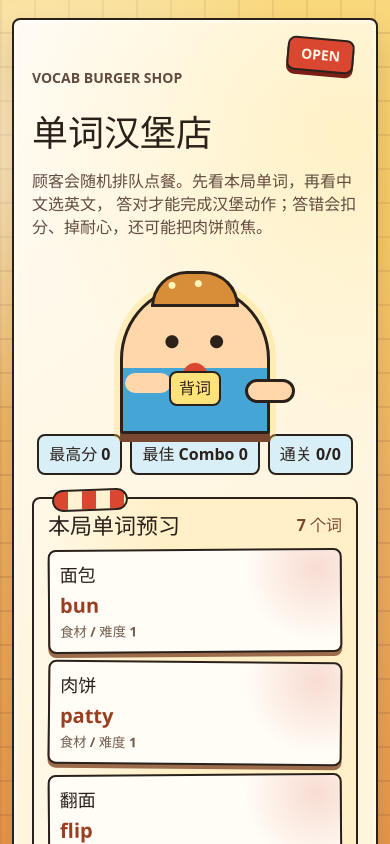
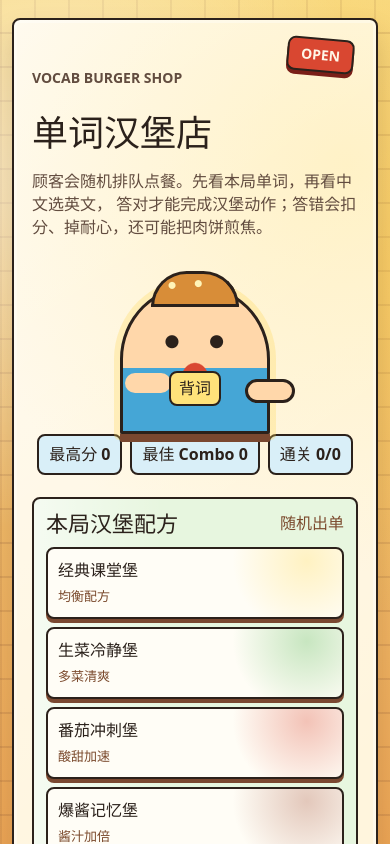
Before and after one commit to 3042535641/vocab-burger-game, a React (Vite) app: page / in a window 390 px wide. Shown: the top 844 px of the page. Built offline with nearby package versions, Linux system fonts and the light colour scheme.

Commit message:
Improve queue pacing and recipe preview

```diff
--- a/src/App.css
+++ b/src/App.css
@@ -308,6 +308,64 @@
   border-radius: 8px;
   background: #d9eff8;
   font-weight: 900;
+}
+
+.recipe-preview {
+  margin: 0 0 16px;
+  padding: 12px;
+  border: 2px solid #2b211b;
+  border-radius: 8px;
+  background:
+    linear-gradient(90deg, rgba(255, 255, 255, 0.58), transparent 40%),
+    #e7f6df;
+}
+
+.recipe-preview-grid {
+  display: grid;
+  grid-template-columns: repeat(4, minmax(0, 1fr));
+  gap: 8px;
+}
+
+.recipe-preview-card {
+  display: grid;
+  gap: 4px;
+  min-height: 72px;
+  padding: 10px;
+  border: 2px solid #2b211b;
+  border-radius: 8px;
+  background:
+    radial-gradient(circle at 88% 18%, rgba(255, 226, 122, 0.42), transparent 28%),
+    #fffdf6;
+  box-shadow: 0 4px 0 #7a4830;
+  text-align: left;
+}
+
+.recipe-preview-card strong {
+  font-size: 16px;
+}
+
+.recipe-preview-card span {
+  color: #7b4a2d;
+  font-size: 13px;
+  font-weight: 900;
+}
+
+.recipe-green {
+  background:
+    radial-gradient(circle at 88% 18%, rgba(101, 189, 97, 0.36), transparent 28%),
+    #fffdf6;
+}
+
+.recipe-tomato {
+  background:
+    radial-gradient(circle at 88% 18%, rgba(217, 71, 49, 0.32), transparent 28%),
+    #fffdf6;
+}
+
+.recipe-sauce {
+  background:
+    radial-gradient(circle at 88% 18%, rgba(154, 62, 34, 0.28), transparent 28%),
+    #fffdf6;
 }
 
 .tutorial-backdrop {
@@ -2143,6 +2201,7 @@
   }
 
   .intro-hero,
+  .recipe-preview-grid,
   .preview-grid {
     grid-template-columns: 1fr 1fr;
   }
@@ -2168,6 +2227,7 @@
 
   .recipe-list,
   .answer-grid,
+  .recipe-preview-grid,
   .preview-grid {
     grid-template-columns: 1fr 1fr;
   }
@@ -2212,6 +2272,7 @@
 @media (max-width: 560px) {
   .recipe-list,
   .answer-grid,
+  .recipe-preview-grid,
   .preview-grid,
   .intro-hero {
     grid-template-columns: 1fr;
--- a/src/App.tsx
+++ b/src/App.tsx
@@ -29,12 +29,15 @@ import { gameAudio } from './utils/audio'
 import {
   bossLines,
   bossVictoryLines,
+  buildQuestion,
   cookPatty,
   correctLines,
   createCustomer,
   getRandomDelay,
+  getTargetQueueSize,
   getWaitingLine,
   pickLine,
+  recipeCatalog,
   wrongLines,
 } from './utils/gameLogic'
 import {
@@ -88,25 +91,16 @@ function App() {
           list.findIndex((item) => item.english === word.english) === index,
       )
   }, [wordPool])
+  const previewRecipes = recipeCatalog
 
   const activeCustomer =
     customers.find((customer) => customer.id === activeCustomerId) ??
     customers[0]
   const activeStep = activeCustomer?.steps[activeCustomer.stepIndex]
-  const activeQuestion = useMemo(() => {
-    if (!activeCustomer || !activeStep) {
-      return undefined
-    }
-
-    const options = [activeStep.word.english, ...activeStep.word.wrongOptions]
-    const offset = (activeCustomer.id + activeCustomer.stepIndex) % options.length
-
-    return {
-      chinese: activeStep.word.chinese,
-      correctAnswer: activeStep.word.english,
-      options: [...options.slice(offset), ...options.slice(0, offset)],
-    }
-  }, [activeCustomer, activeStep])
+  const activeQuestion = useMemo(
+    () => buildQuestion(activeCustomer),
+    [activeCustomer],
+  )
   const goalText = bossSpawned
     ? bossDefeated
       ? 'Boss 已完成'
@@ -237,7 +231,12 @@ function App() {
 
     const spawnTimer = window.setTimeout(() => {
       setCustomers((currentCustomers) => {
-        if (currentCustomers.length >= maxCustomers) {
+        const targetQueueSize = getTargetQueueSize(servedCount)
+
+        if (
+          currentCustomers.length >= maxCustomers ||
+          currentCustomers.length >= targetQueueSize
+        ) {
           return currentCustomers
         }
 
@@ -677,6 +676,24 @@ function App() {
             </span>
           </div>
 
+          <section className="recipe-preview" aria-labelledby="recipe-preview-title">
+            <div className="section-heading">
+              <h2 id="recipe-preview-title">本局汉堡配方</h2>
+              <span>随机出单</span>
+            </div>
+            <div className="recipe-preview-grid">
+              {previewRecipes.map((recipe) => (
+                <article
+                  className={`recipe-preview-card recipe-${recipe.id}`}
+                  key={recipe.id}
+                >
+                  <strong>{recipe.name}</strong>
+                  <span>{recipe.tag}</span>
+                </article>
+              ))}
+            </div>
+          </section>
+
           <section className="word-preview" aria-labelledby="preview-title">
             <div className="section-heading">
               <h2 id="preview-title">本局单词预习</h2>
--- a/src/components/CustomerQueue.tsx
+++ b/src/components/CustomerQueue.tsx
@@ -1,3 +1,4 @@
+import { memo } from 'react'
 import { maxCustomers } from '../constants/game'
 import type { Customer, Mood } from '../types/game'
 
@@ -88,7 +89,7 @@ function CustomerQueue({
               </span>
               <span className="customer-info">
                 <strong>{customer.name}</strong>
-                <span>{customer.isBoss ? '超级顾客' : '经典汉堡'}</span>
+                <span>{customer.recipe.name}</span>
                 <span>情绪：{moodLabels[mood]}</span>
               </span>
               <span className={`speech-bubble ${mood}`}>{customer.speech}</span>
@@ -103,4 +104,4 @@ function CustomerQueue({
   )
 }
 
-export default CustomerQueue
+export default memo(CustomerQueue)
--- a/src/utils/gameLogic.ts
+++ b/src/utils/gameLogic.ts
@@ -23,6 +23,8 @@ const recipes: BurgerRecipe[] = [
   { id: 'tomato', name: '番茄冲刺堡', tag: '酸甜加速' },
   { id: 'sauce', name: '爆酱记忆堡', tag: '酱汁加倍' },
 ]
+
+export const recipeCatalog = recipes
 
 export const idleLines = [
   '老板，来个能背会单词的汉堡。',
@@ -95,6 +97,14 @@ export const getRandomDelay = (served: number, queueSize = 0) => {
   const randomWindow = Math.max(2200, 4300 - served * 320)
 
   return baseDelay + Math.floor(Math.random() * randomWindow)
+}
+
+export const getTargetQueueSize = (served: number) => {
+  if (served >= 2) {
+    return 2
+  }
+
+  return 1
 }
 
 const getAverageDoneness = (firstSide: number, secondSide: number) => {
```
